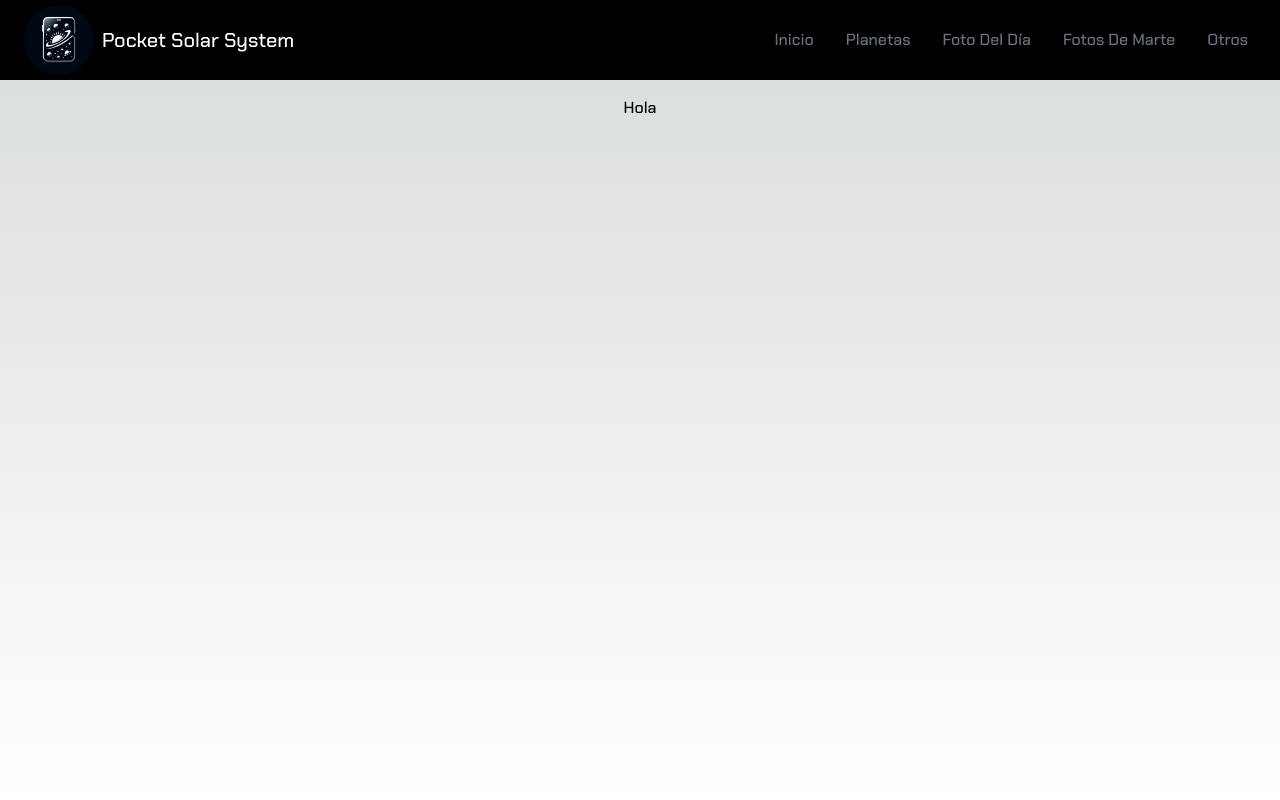
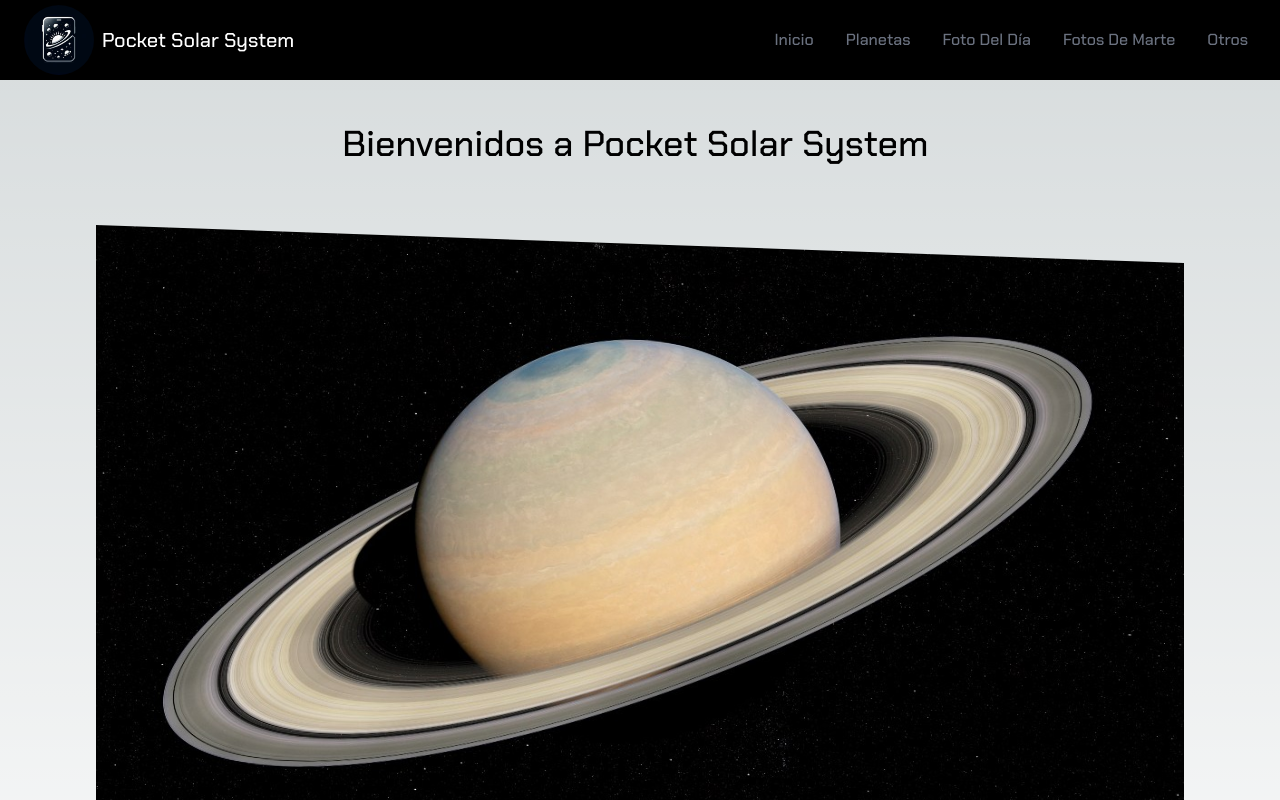
Before and after one commit to PocketSolarSystem/PocketSolarSystem, a Next.js app: page / in a window 1280 px wide. Shown: the top 800 px of the page. Built offline with nearby package versions, Linux system fonts and the light colour scheme.

Commit message:
Principio pagiona de inicio

```diff
--- a/src/app/fotodeldia/page.tsx
+++ b/src/app/fotodeldia/page.tsx
@@ -15,7 +15,7 @@ export default async function FotoDelDia(){
             />
             <div className="items-start">
                 <p className="mt-7">
-                    <strong>¿Qué es la foto del día?</strong> La foto del día es una imagen de nuestro universo que proporciona la NASA diariamente, gracias a su API pública podemos acceder a ella y visualizarla en nuestra aplicación web.
+                    <strong>¿Qué es la foto del día?</strong> La foto del día es una imagen de nuestro universo que proporciona la NASA diariamente. Gracias a su API pública podemos acceder a ella y visualizarla en nuestra aplicación web.
                 </p>
                 <p className="mt-7"><strong>Título de la foto:</strong> {fotodeldia.title}. </p>
                 <p className="mt-7"><strong>Descripción de la foto:</strong> {fotodeldia.explanation}. </p>
--- /dev/null
+++ b/src/app/loading.tsx
@@ -0,0 +1,7 @@
+export default function Cargando(){
+    return (
+        <main className="flex min-h-screen flex-col justify-between p-24">
+            <p>Cargando...</p>
+        </main>
+    )
+}
--- a/src/app/page.tsx
+++ b/src/app/page.tsx
@@ -1,9 +1,24 @@
 import Image from "next/image";
+import styles from './ui/inicio.module.css'
 
 export default function Home() {
   return (
-    <main className="flex min-h-screen flex-col items-center justify-between p-24">
-      <p>Hola</p>
+    <main className="flex min-h-screen flex-col items-center p-24">
+        <h1 className={`text-4xl mt-7 ${styles.typingAnimation}`}>Bienvenidos a Pocket Solar System</h1>
+        <div>
+          <Image
+            src="/saturno-inicio.jpg"
+            width={1200}
+            height={672}
+            alt="Landing page Saturn image"
+            className="mt-20 skew-y-2 z-0"
+          />
+        </div>
+        <h2 className="text-xl mt-20"><strong>¿Qué es Pocket Solar System?</strong></h2>
+        <p className="items-start mt-4">
+          Pocket Solar System es una aplicación web que tiene como propósito satisfacer la curiosidad humana acerca del universo desde la comodidad de nuestro navegador web favorito. La aplicación se alimenta de la API pública de la NASA para ofrecernos información que implementamos con múltiples funcionalidades que descubrirás explorando el sitio web.
+        </p>
+
     </main>
   );
 }
--- /dev/null
+++ b/src/app/ui/inicio.module.css
@@ -0,0 +1,17 @@
+.typingAnimation {
+    display: block;
+    white-space: nowrap;
+    border-right: 2px solid;
+    width: 26ch;
+
+    animation: typing 5s steps(26), blink .5s infinite step-end alternate;
+    overflow:hidden;
+}
+
+@keyFrames typing {
+    from { width: 0}
+}
+
+@keyFrames blink {
+    50% { border-color: transparent}
+}
--- a/src/app/ui/navbar.tsx
+++ b/src/app/ui/navbar.tsx
@@ -37,7 +37,7 @@ const Navbar = () => {
   ];
 
   return (
-    <div className="flex justify-between items-center w-full h-20 px-4 text-white bg-black fixed nav">
+    <div className="flex justify-between items-center w-full h-20 px-4 text-white bg-black fixed nav z-40 ">
       <div>
         {/* <h1 className="text-5xl font-signature ml-2"><a className="link-underline hover:transition ease-in-out delay-150 hover:underline hover:decoration-solid" href="">Logo</a></h1> */}
         <h1 className="text-xl font-signature ml-2">
```
Also changed, not shown: public/saturno-inicio.jpg (added).
